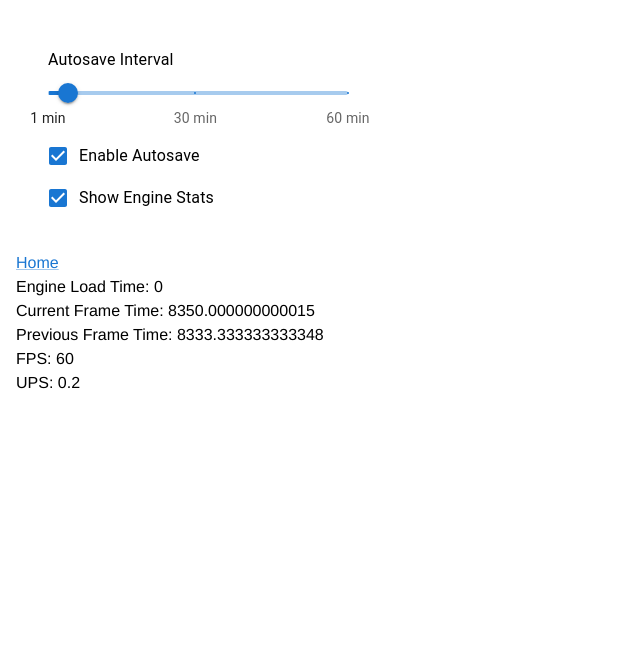
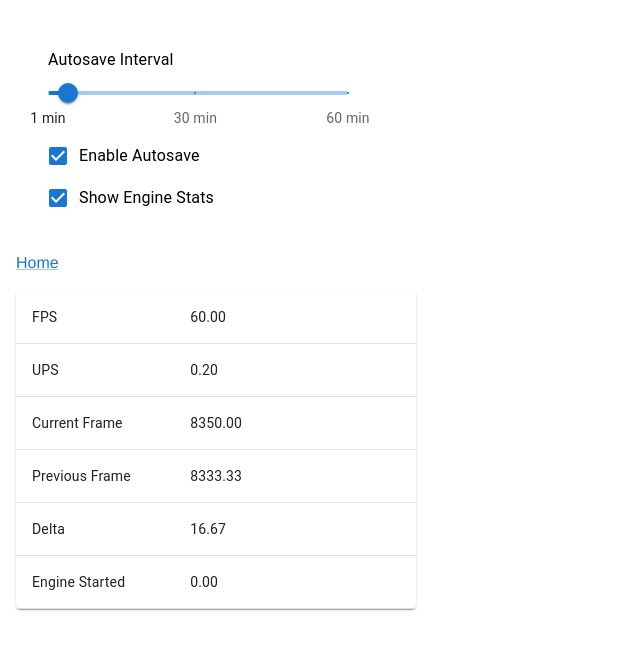
Before and after one commit to MartinFournier/orbitaldelta, a React app: page /settings in a window 1280 px wide. Both pictures are taken after a click on the label "Show Engine Stats". Shown: the top 650 px of the page, without its empty margins (0-640 px from the left). Built offline with nearby package versions, Linux system fonts and the light colour scheme; what redux-persist-transform-compress would draw is missing.

Commit message:
feat: style engine info

```diff
--- a/src/app/engine/EngineInfo.tsx
+++ b/src/app/engine/EngineInfo.tsx
@@ -1,6 +1,15 @@
 import React, { useMemo, useState, useEffect } from 'react';
 import throttle from 'lodash/throttle';
 import { Timings } from './useGameLoop';
+import {
+  Paper,
+  Table,
+  TableBody,
+  TableCell,
+  TableContainer,
+  TableRow,
+  Tooltip,
+} from '@mui/material';
 
 declare type EngineInfoProps = {
   timings: Timings;
@@ -25,17 +34,50 @@ export function EngineInfo({ timings }: EngineInfoProps) {
 
   if (!engineTimings) return <></>;
   return (
-    <>
-      <br />
-      Engine Load Time: {engineTimings.startedOn}
-      <br />
-      Current Frame Time: {engineTimings.currentFrameTime}
-      <br />
-      Previous Frame Time: {engineTimings.previousFrameTime}
-      <br />
-      FPS: {engineTimings.fps}
-      <br />
-      UPS: {engineTimings.ups}
-    </>
+    <TableContainer
+      component={Paper}
+      sx={{ maxWidth: 400, my: 2, '& tr td:last-child': { minWidth: 200 } }}
+    >
+      <Table>
+        <TableBody>
+          <TableRow>
+            <TableCell>
+              <Tooltip title="Frames per second">
+                <span>FPS</span>
+              </Tooltip>
+            </TableCell>
+            <TableCell>{engineTimings.fps.toFixed(2)}</TableCell>
+          </TableRow>
+          <TableRow>
+            <TableCell>
+              <Tooltip title="Updates per second">
+                <span>UPS</span>
+              </Tooltip>
+            </TableCell>
+            <TableCell>{engineTimings.ups.toFixed(2)}</TableCell>
+          </TableRow>
+          <TableRow>
+            <TableCell>Current Frame</TableCell>
+            <TableCell>{engineTimings.currentFrameTime.toFixed(2)}</TableCell>
+          </TableRow>
+          <TableRow>
+            <TableCell>Previous Frame</TableCell>
+            <TableCell>{engineTimings.previousFrameTime.toFixed(2)}</TableCell>
+          </TableRow>
+          <TableRow>
+            <TableCell>Delta</TableCell>
+            <TableCell>
+              {(
+                engineTimings.currentFrameTime - engineTimings.previousFrameTime
+              ).toFixed(2)}
+            </TableCell>
+          </TableRow>
+          <TableRow>
+            <TableCell>Engine Started</TableCell>
+            <TableCell>{engineTimings.startedOn.toFixed(2)}</TableCell>
+          </TableRow>
+        </TableBody>
+      </Table>
+    </TableContainer>
   );
 }
```
